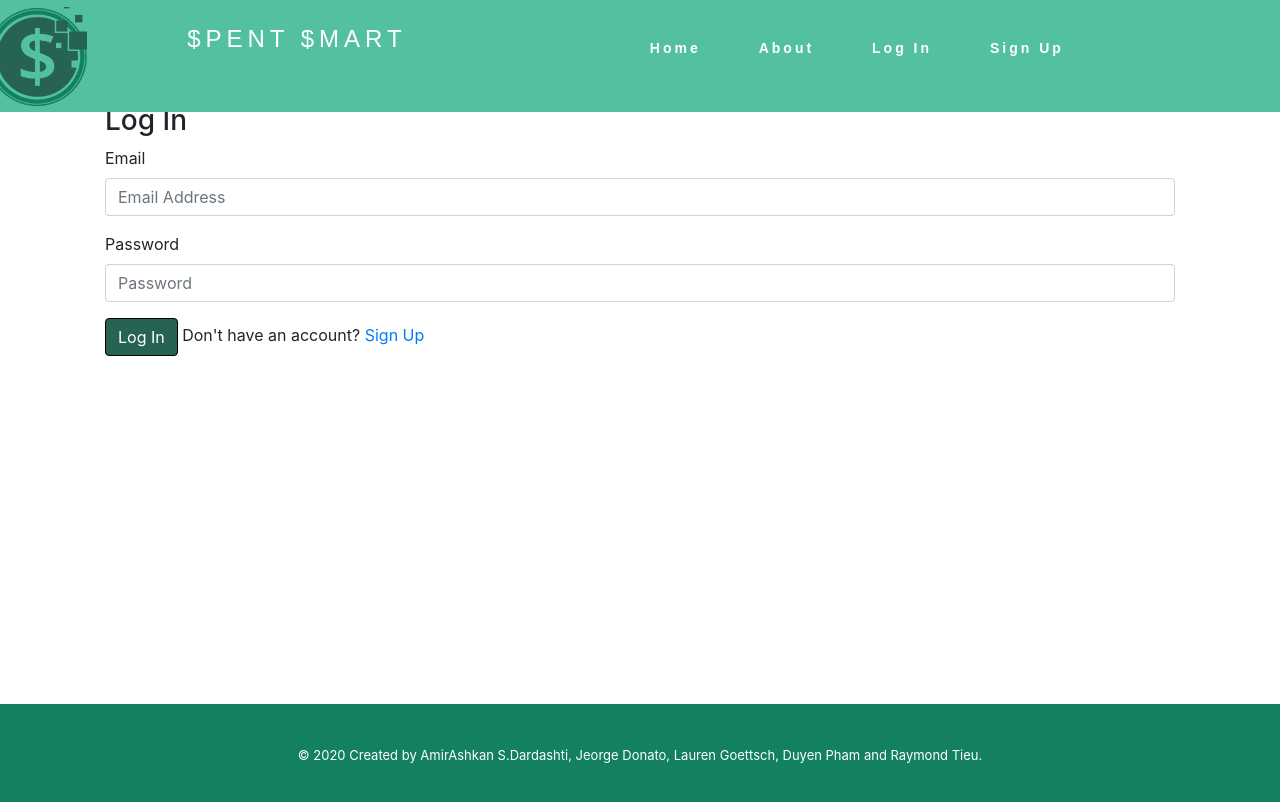
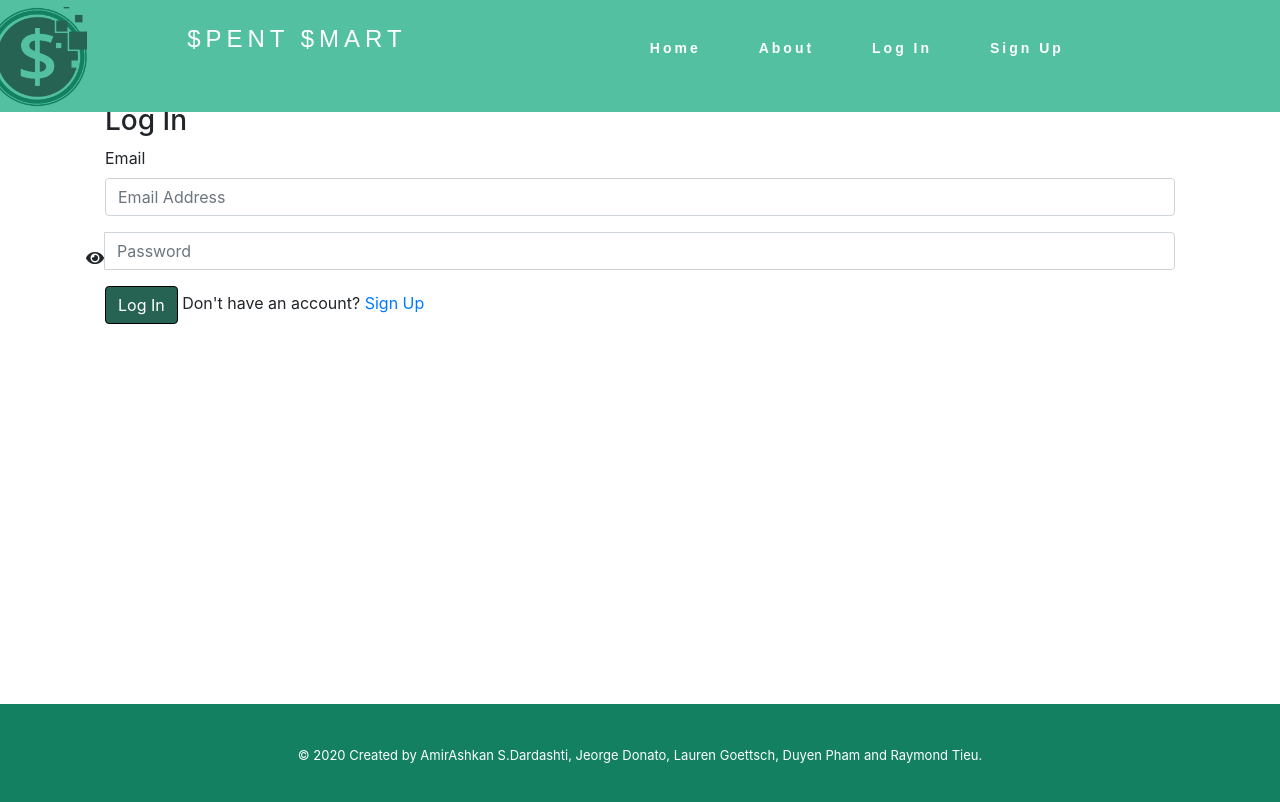
Before and after one commit to jeorgedonato/spent-smart, a React (Create React App) app in the folder client/: page / in a window 1280 px wide. Built offline with nearby package versions, Linux system fonts and the light colour scheme; no server answers.

Commit message:
amir-showehidepass

```diff
--- a/client/src/components/Navbar/style.css
+++ b/client/src/components/Navbar/style.css
@@ -88,7 +88,7 @@ nav{
     right: 0px;
     height: 42vh;
     top: 8vh;
-    background-color: #000000;
+    background-color: #266352;
     display: flex;
     flex-direction: column;
     align-items: center;
--- a/client/src/pages/LoginPage/LoginPage.css
+++ b/client/src/pages/LoginPage/LoginPage.css
@@ -15,3 +15,48 @@
 .btn:hover {
   background-color: #53c0a2;
 }
+.show{
+  display: block;
+  margin-top: -2px;
+  margin-bottom: 0px;
+  width: 2%;
+}
+
+
+
+
+.App {
+  display: flex;
+  flex-direction: column;
+  text-align: center;
+  justify-items: center;
+  font-size: 22px;
+  max-width: 500px;
+  min-height: 672px;
+  margin: 0 auto;
+  border-radius: 25px;
+  color: white;
+  background-color: rgba(0, 0, 0, 0.5);
+}
+
+.App > input {
+  margin-top: 200px;
+}
+
+
+
+.pass-wrapper {
+  position: relative;
+  display: flex;
+  margin-bottom: 14px;
+}
+
+i {
+  position: absolute;
+  top: 38%;
+  right: 16%;
+}
+i:hover {
+  color: #00fcb6;
+  cursor: pointer;
+}
--- a/client/src/pages/LoginPage/index.js
+++ b/client/src/pages/LoginPage/index.js
@@ -3,9 +3,16 @@ import { login } from '../../actions/auth';
 import { Link, Redirect } from 'react-router-dom';
 import { connect } from 'react-redux';
 import PropTypes from 'prop-types';
-import { Container, Form, Button } from 'react-bootstrap';
+import { Container, Form, Button, InputGroup } from 'react-bootstrap';
 import ContentContainer from '../../components/ContentContainer';
 import "./LoginPage.css";
+
+import { useForm } from "react-hook-form";
+import { FontAwesomeIcon } from "@fortawesome/react-fontawesome";
+import { faEye } from "@fortawesome/free-solid-svg-icons";
+const eye = <FontAwesomeIcon icon={faEye} />;
+
+
 
 
 const LoginPage = ({ login, isAuthenticated }) => {
@@ -14,6 +21,7 @@ const LoginPage = ({ login, isAuthenticated }) => {
     email: "",
     password: ""
   })
+
 
   const handleInputChange = event => {
     // Getting the value and name of the input which triggered the change
@@ -41,6 +49,17 @@ const LoginPage = ({ login, isAuthenticated }) => {
     }
   }
 
+  const [passwordShown, setPasswordShown] = useState(false);
+ const handleTogglePassword = e => {
+
+
+      setPasswordShown(passwordShown ? false : true);
+    };
+
+
+
+
+
     if (isAuthenticated) {
     return <Redirect to='/dashboard' />;
   }
@@ -55,9 +74,20 @@ const LoginPage = ({ login, isAuthenticated }) => {
                   <Form.Control type="text" name="email" onChange={handleInputChange} placeholder="Email Address" />
                 </Form.Group>
                 <Form.Group >
-                  <Form.Label>Password</Form.Label>
-                  <Form.Control type="password" name="password" onChange={handleInputChange} placeholder="Password" />
+                  <Form.Label htmlFor="inlineFormInputGroupUsername2" srOnly>Password</Form.Label>
+                        <InputGroup className="mb-2 mr-sm-2">
+
+                          <InputGroup.Append>
+                            <InputGroup><i onClick={handleTogglePassword}>{eye}</i></InputGroup>
+                          </InputGroup.Append>
+
+                             <Form.Control type={passwordShown ? "text" : "password"} name="password" onChange={handleInputChange} placeholder="Password" />
+
+                        </InputGroup>
+
                 </Form.Group>
+
+
               </Form>
               <Button variant="primary" onClick={handleFormSubmit}>Log In</Button>{' '}Don't have an account? <Link to="/register" >Sign Up</Link>
             </ContentContainer>
--- a/package.json
+++ b/package.json
@@ -24,6 +24,10 @@
   },
   "homepage": "https://github.com/jeorgedonato/spent-smart#readme",
   "dependencies": {
+    "@fortawesome/fontawesome-svg-core": "^1.2.32",
+    "@fortawesome/free-regular-svg-icons": "^5.15.1",
+    "@fortawesome/free-solid-svg-icons": "^5.15.1",
+    "@fortawesome/react-fontawesome": "^0.1.12",
     "bcryptjs": "^2.4.3",
     "config": "^3.3.2",
     "express": "^4.17.1",
@@ -33,6 +37,7 @@
     "moment": "^2.29.1",
     "mongoose": "^5.10.11",
     "nodemailer": "^6.4.15",
+    "react-hook-form": "^6.11.3",
     "request": "^2.88.2",
     "serve": "^11.3.2"
   },
```
Also changed, not shown: client/src/pages/PassShowHide/index.css (added), client/src/pages/PassShowHide/index.js (added), 1 other file (tests, documents, lock files or other folders).
